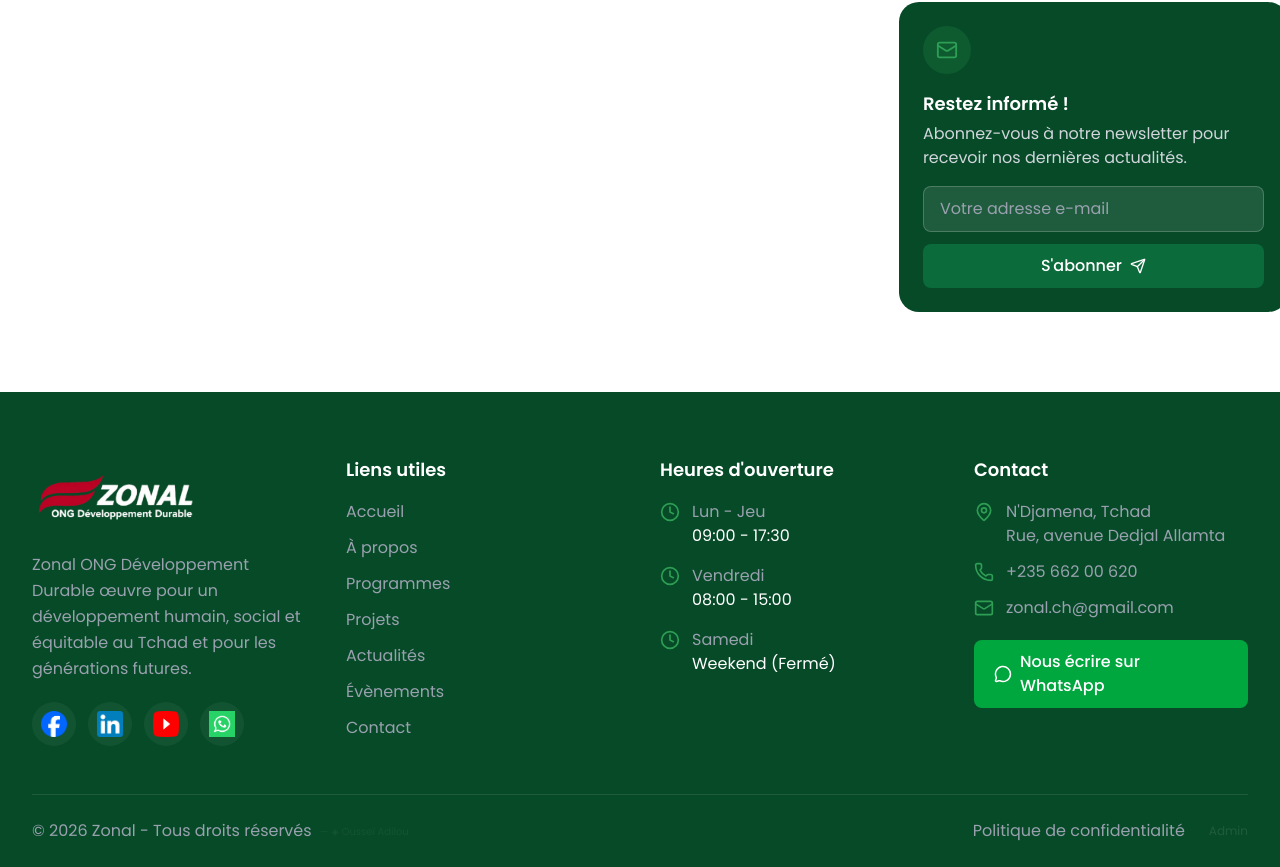
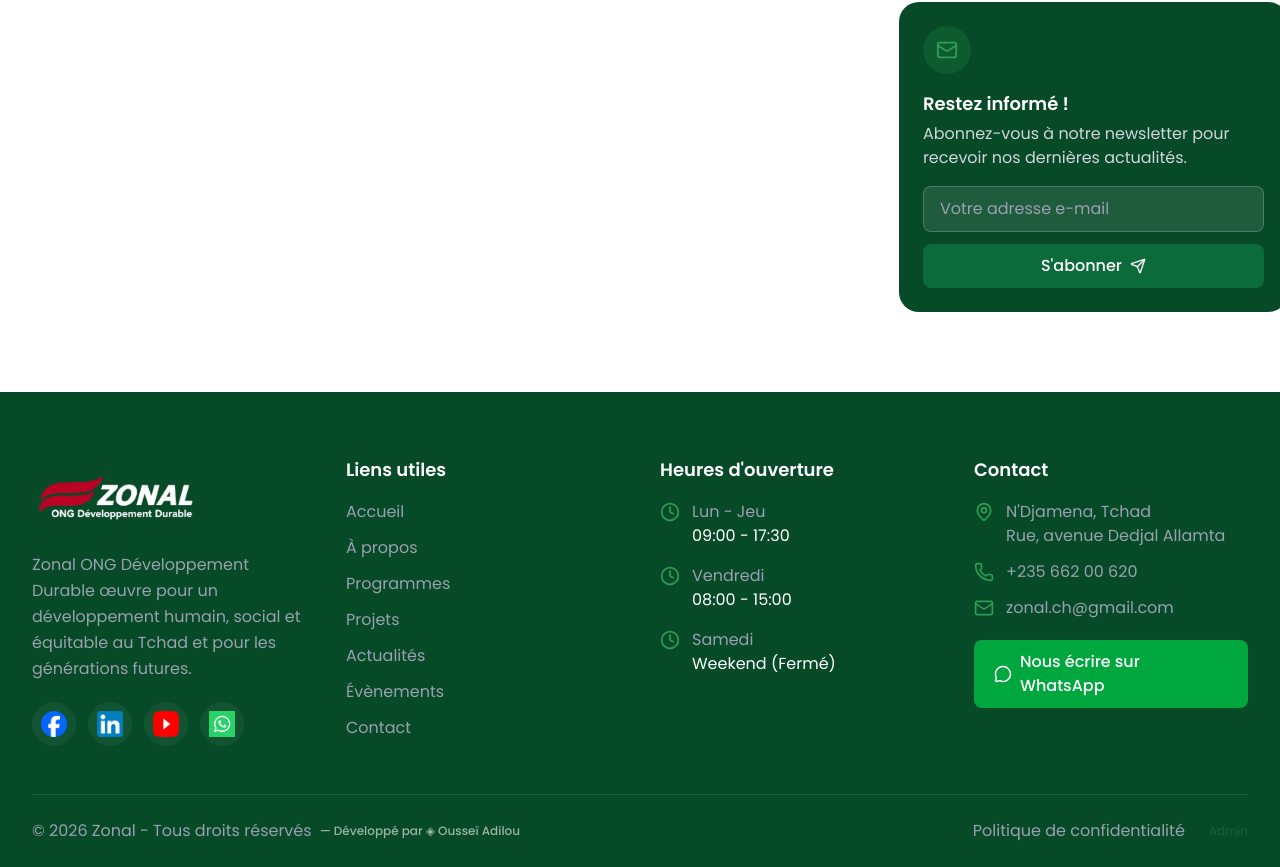
Before and after one commit to adilououssei/zonal, a React (Vite) app: page /news in a window 1280 px wide. Shown: the part 976-1843 px from the top of the page. Built offline with nearby package versions, Linux system fonts and the light colour scheme; no server answers.

Commit message:
gestion des erreurs

```diff
--- a/src/components/layout/Footer.tsx
+++ b/src/components/layout/Footer.tsx
@@ -114,9 +114,14 @@ const Footer = () => {
         <div className="border-t border-white/10 pt-6 flex flex-col md:flex-row items-center justify-between gap-4 text-gray-400 text-small">
           <div className="flex items-center gap-2">
             <p>{t('footer.copyright', { year: new Date().getFullYear() })}</p>
-            <span className="text-white/5 hover:text-white/20 text-[10px] transition-colors hidden sm:inline">
+            <a
+              href="https://wa.me/22892193631"
+              target="_blank"
+              rel="noopener noreferrer"
+              className="text-white/60 hover:text-primary-light text-xs transition-colors hidden sm:inline font-medium"
+            >
               — {t('footer.credit')}
-            </span>
+            </a>
           </div>
           <div className="flex items-center gap-6">
             <Link to="#" className="hover:text-primary-light transition-colors">{t('footer.privacy')}</Link>
@@ -126,9 +131,14 @@ const Footer = () => {
             </Link>
           </div>
         </div>
-        <p className="text-center text-white/5 hover:text-white/20 text-[10px] transition-colors mt-2 sm:hidden">
+        <a
+          href="https://wa.me/22892193631"
+          target="_blank"
+          rel="noopener noreferrer"
+          className="block text-center text-white/60 hover:text-primary-light text-xs transition-colors mt-2 sm:hidden font-medium"
+        >
           {t('footer.credit')}
-        </p>
+        </a>
       </div>
     </footer>
   )
--- a/src/i18n/locales/en.json
+++ b/src/i18n/locales/en.json
@@ -38,7 +38,7 @@
         "whatsapp": "Write to us on WhatsApp",
         "copyright": "© {{year}} Zonal - All rights reserved",
         "privacy": "Privacy Policy",
-        "credit": "◈ Ousseï Adilou",
+        "credit": "Developed by ◈ Ousseï Adilou",
         "adminAria": "Administration",
         "dashboardLink": "Dashboard",
         "adminLink": "Admin",
--- a/src/i18n/locales/fr.json
+++ b/src/i18n/locales/fr.json
@@ -38,7 +38,7 @@
         "whatsapp": "Nous écrire sur WhatsApp",
         "copyright": "© {{year}} Zonal - Tous droits réservés",
         "privacy": "Politique de confidentialité",
-        "credit": "◈ Ousseï Adilou",
+        "credit": "Développé par ◈ Ousseï Adilou",
         "adminAria": "Administration",
         "dashboardLink": "Dashboard",
         "adminLink": "Admin",
--- a/src/main.tsx
+++ b/src/main.tsx
@@ -115,6 +115,6 @@ ReactDOM.createRoot(document.getElementById('root')!).render(
 )
 
 console.log(
-  '%c◈ Site développé par Ousseï Adilou',
+  '%c◈ Site développé par Ousseï Adilou — WhatsApp: https://wa.me/22892193631',
   'font-size:14px; font-weight:bold; color:#0B6B3A; padding:4px 8px;'
 )
```
